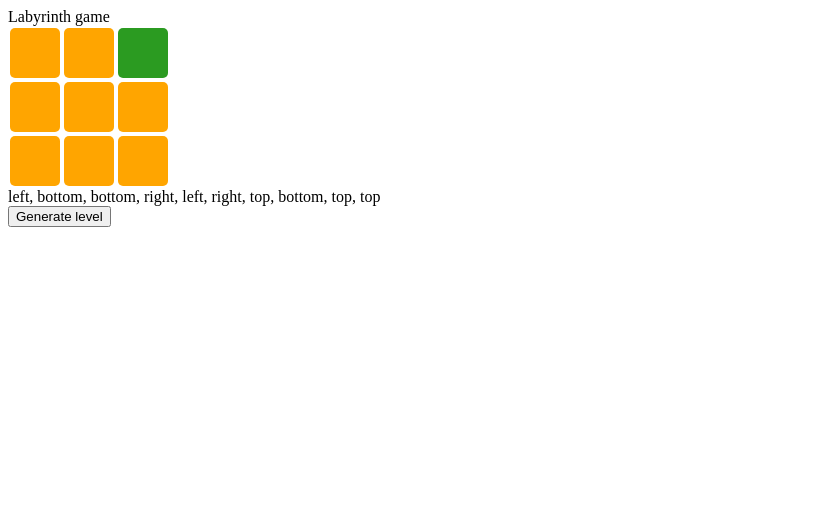
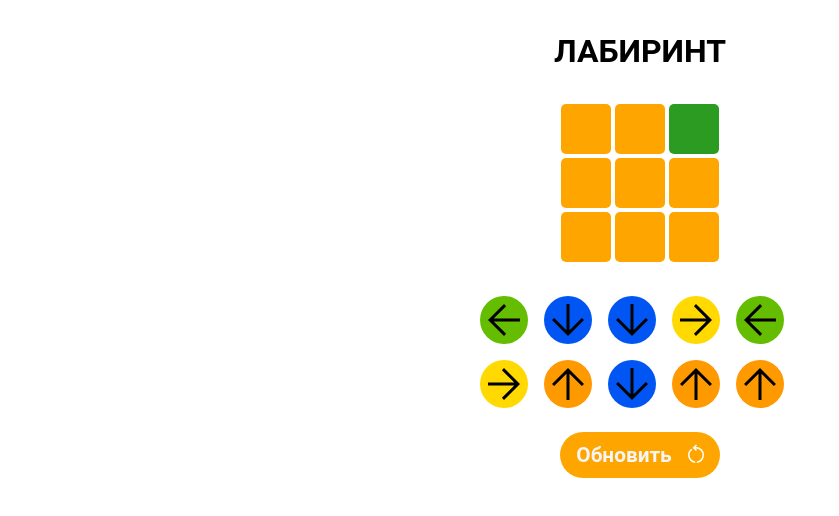
Before and after one commit to krok101/labyrinth, a React (Create React App) app: page / in a window 1280 px wide. Shown: the top 516 px of the page, without its empty margins (0-839 px from the left). Built offline with nearby package versions, Linux system fonts and the light colour scheme.

Commit message:
feat: styles

```diff
--- a/src/components/game/GameField.jsx
+++ b/src/components/game/GameField.jsx
@@ -3,8 +3,11 @@ import Block from "./block/Block"
 import styles from './styles.module.css'
 import { useState } from "react"
 import { generateLevel } from "./halpers"
+import { ReactComponent as Restart } from '../../assets/icons/restart.svg'
+import { ReactComponent as Arrow} from '../../assets/icons/arrow.svg'
 
 const GameField = () => {
+  console.log('render game field');
   const [levelInfo, setLevelInfo] = useState(generateLevel());
   const [clickPosition, setClickPosition] = useState([]); // progress, end
 
@@ -65,8 +68,8 @@ const GameField = () => {
       <div className={styles.container}>
         {getField()}
       </div>
-      <div>{levelInfo.path.join(', ')}</div>
-      <button onClick={restart}>Generate level</button>
+      <div className={styles.path}>{levelInfo.path.map(arrow => <Arrow className={styles.arrow + ' ' + styles[`arrow_${arrow}`]}/>)}</div>
+      <button onClick={restart} className={styles.button}>Обновить <Restart className={styles.updateIcon}/></button>
     </div>
   )
 }
--- a/src/components/game/styles.module.css
+++ b/src/components/game/styles.module.css
@@ -1,8 +1,70 @@
 .container {
   display: flex;
   flex-wrap: wrap;
+  justify-content: center;
 }
 
 .space {
   width: 100%
 }
+
+.button {
+  border: 0;
+  background: orange;
+  border-radius: 2rem;
+  padding: 0.7rem 3rem 0.7rem 1rem;
+  font-size: 1.3rem;
+  color: rgb(245, 245, 245);
+  font-weight: 600;
+  display: block;
+  margin: auto;
+  margin-top: 1.5rem;
+}
+
+.button:hover {
+  cursor: pointer;
+  background: rgb(230, 91, 11);
+}
+
+.updateIcon {
+  height: 48px;
+  width: 48px;
+  transform: scale(0.5);
+  position: absolute;
+  fill: white;
+  margin-top: -0.8rem;
+}
+
+.path {
+  width: 360px;
+  display: flex;
+  flex-wrap: wrap;
+  margin: auto;
+  margin-top: 1rem;
+  justify-content: center;
+}
+
+.arrow {
+  margin-right: 1rem;
+  margin-top: 1rem;
+  border-radius: 2rem;
+}
+
+.arrow_top {
+  transform: rotate(-90deg);
+  background-color: rgb(255, 153, 0);
+}
+
+.arrow_right {
+  background-color: rgb(255, 217, 0);
+}
+
+.arrow_bottom {
+  transform: rotate(90deg);
+  background-color: rgb(0, 85, 243);
+}
+
+.arrow_left {
+  transform: rotate(180deg);
+  background-color: rgb(101, 189, 0);
+}
--- a/src/index.js
+++ b/src/index.js
@@ -3,6 +3,7 @@ import ReactDOM from 'react-dom/client';
 import { Provider } from 'react-redux';
 import App from './App';
 import store from './store/store'
+import styles from './styles.css'
 
 const root = ReactDOM.createRoot(document.getElementById('root'));
 root.render(
--- a/src/pages/index/Index.jsx
+++ b/src/pages/index/Index.jsx
@@ -1,9 +1,10 @@
 import { GameField } from "../../components"
+import styles from './styles.module.css'
 
 const Index = () => {
   return (
     <div>
-      <div>Labyrinth game</div>
+      <h1 className={styles.title}>лабиринт</h1>
       <GameField />
     </div>
   )
--- /dev/null
+++ b/src/pages/index/styles.module.css
@@ -0,0 +1,6 @@
+.title {
+  text-align: center;
+  margin: 2rem;
+  font-weight: 600;
+  text-transform: uppercase;
+}
--- /dev/null
+++ b/src/styles.css
@@ -0,0 +1,7 @@
+* {
+  margin: 0;
+  padding: 0;
+  font-family: Roboto;
+}
+
+@import url('https://fonts.googleapis.com/css2?family=Roboto:wght@400;500&display=swap');
```
Also changed, not shown: src/assets/icons/arrow.svg (added), src/assets/icons/restart.svg (added).
